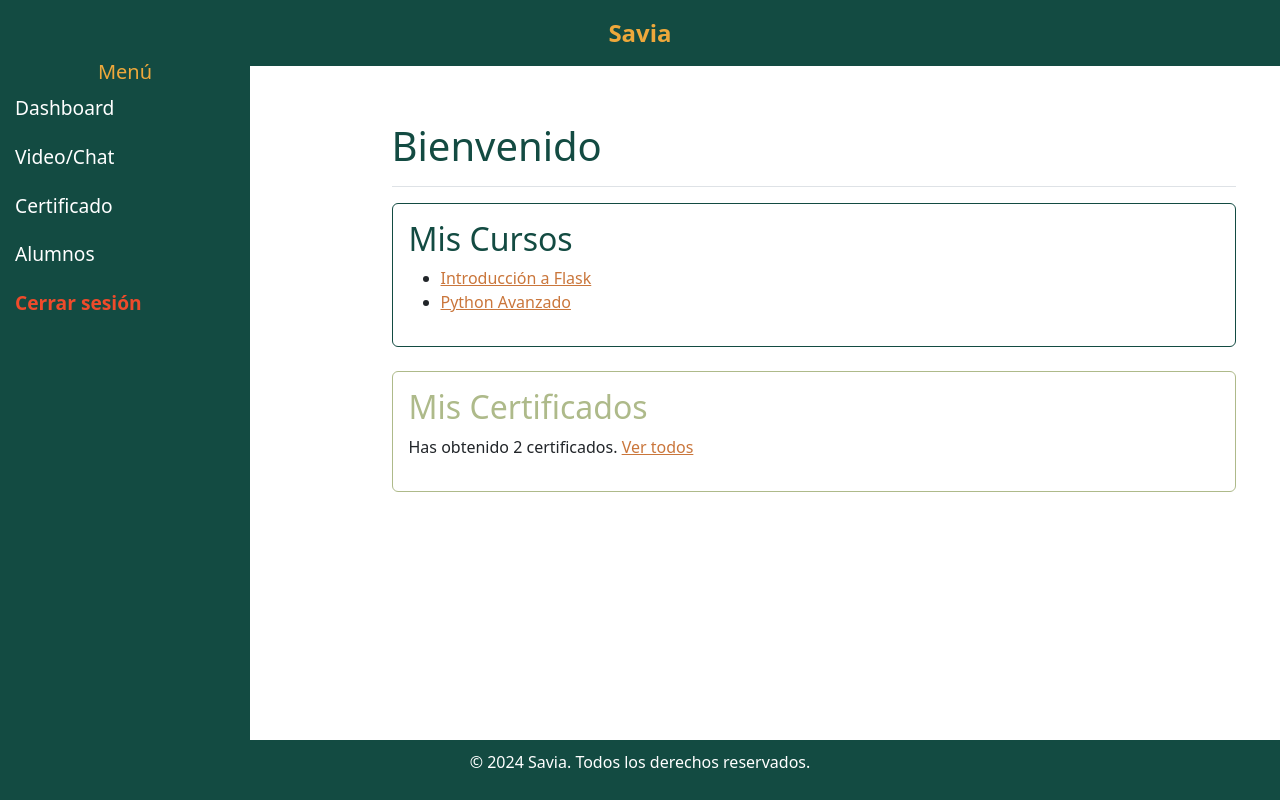
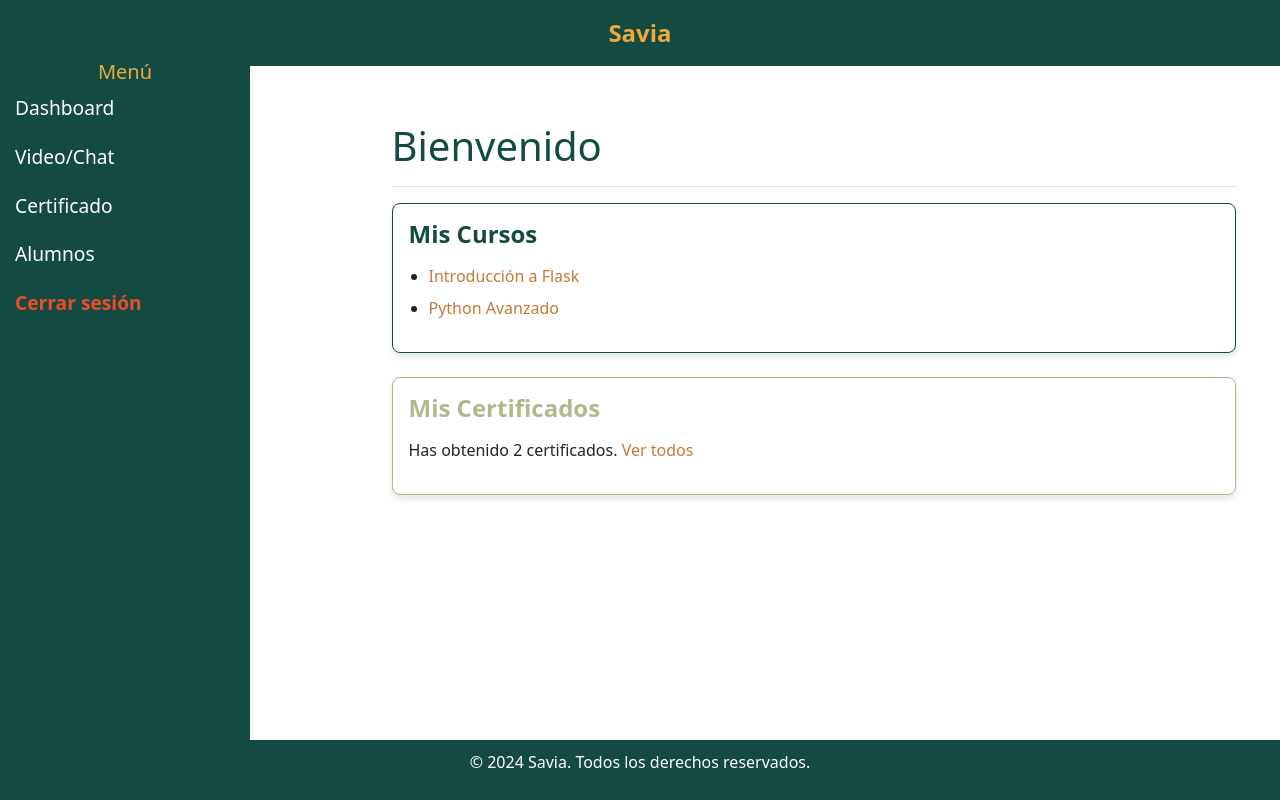
Before and after one commit to PatricioVargasR/Zavia_project, a Flask app: page /dashboard in a window 1280 px wide. Run offline with Flask 3, Linux system fonts and the light colour scheme; a user stored in the database is signed in; data that the repository does not hold is empty.

Commit message:
diseños

```diff
--- a/templates/dashboard/base_dashboard.html
+++ b/templates/dashboard/base_dashboard.html
@@ -95,6 +95,64 @@
             background-color: #E57373; /* Fondo rojo claro al pasar el mouse */
         }
 
+        /* Estilo para los enlaces en las cards */
+.card a {
+    text-decoration: none; /* Elimina el subrayado */
+    color: #CA763B; /* Color deseado para los enlaces */
+}
+
+.card a:hover {
+    color: #EEA83B; /* Color al pasar el mouse */
+}
+
+.card a:visited {
+    color: #CA763B; /* Color cuando el enlace ha sido visitado */
+}
+
+.card a:focus {
+    outline: none; /* Elimina el borde al hacer clic */
+}
+
+/* Estilo para las cards */
+.card {
+    border-radius: 8px; /* Bordes redondeados */
+    box-shadow: 0 4px 6px rgba(0, 0, 0, 0.1); /* Sombra suave */
+    margin-bottom: 20px; /* Espacio entre las cards */
+}
+
+/* Estilo para el título de las cards */
+.card-title {
+    font-size: 1.5rem; /* Tamaño más grande para los títulos */
+    font-weight: bold;
+    margin-bottom: 15px; /* Espacio debajo del título */
+}
+
+/* Estilo para el texto dentro de las cards */
+.card-text {
+    font-size: 1rem; /* Tamaño de texto estándar */
+    margin-bottom: 10px; /* Espacio entre párrafos */
+}
+
+/* Estilo para los elementos de lista dentro de las cards */
+.card ul {
+    padding-left: 20px; /* Indentación de la lista */
+}
+
+.card li {
+    margin-bottom: 8px; /* Espacio entre los items de la lista */
+}
+
+/* Estilo para los enlaces dentro de la lista */
+.card li a {
+    font-weight: normal;
+    transition: color 0.3s ease-in-out;
+}
+
+.card li a:hover {
+    color: #EEA83B; /* Color al pasar el mouse */
+}
+
+
     </style>
 </head>
 <body>
--- a/templates/dashboard/dashboard.html
+++ b/templates/dashboard/dashboard.html
@@ -5,7 +5,6 @@
 {% block content %}
 <div class="container-fluid">
     <div class="row">
-
         <!-- Main Content -->
         <main class="col-md-9 ms-sm-auto col-lg-22 px-md-4">
             <div class="d-flex justify-content-between flex-wrap flex-md-nowrap align-items-center pt-3 pb-2 mb-3 border-bottom">
@@ -26,15 +25,15 @@
                     <div class="card-body">
                         <h2 class="card-title" style="color: #134B42;">Mis Cursos</h2>
                         <ul>
-                            <li><a href="{{ url_for('curso', curso_id=1) }}" style="color: #CA763B;">Introducción a Flask</a></li>
-                            <li><a href="{{ url_for('curso', curso_id=2) }}" style="color: #CA763B;">Python Avanzado</a></li>
+                            <li><a href="{{ url_for('curso', curso_id=1) }}">Introducción a Flask</a></li>
+                            <li><a href="{{ url_for('curso', curso_id=2) }}">Python Avanzado</a></li>
                         </ul>
                     </div>
                 </div>
                 <div class="card mb-4" style="border-color: #AEBA8A;">
                     <div class="card-body">
                         <h2 class="card-title" style="color: #AEBA8A;">Mis Certificados</h2>
-                        <p>Has obtenido 2 certificados. <a href="{{ url_for('certificados') }}" style="color: #CA763B;">Ver todos</a></p>
+                        <p>Has obtenido 2 certificados. <a href="{{ url_for('certificados') }}">Ver todos</a></p>
                     </div>
                 </div>
             {% endif %}
```
